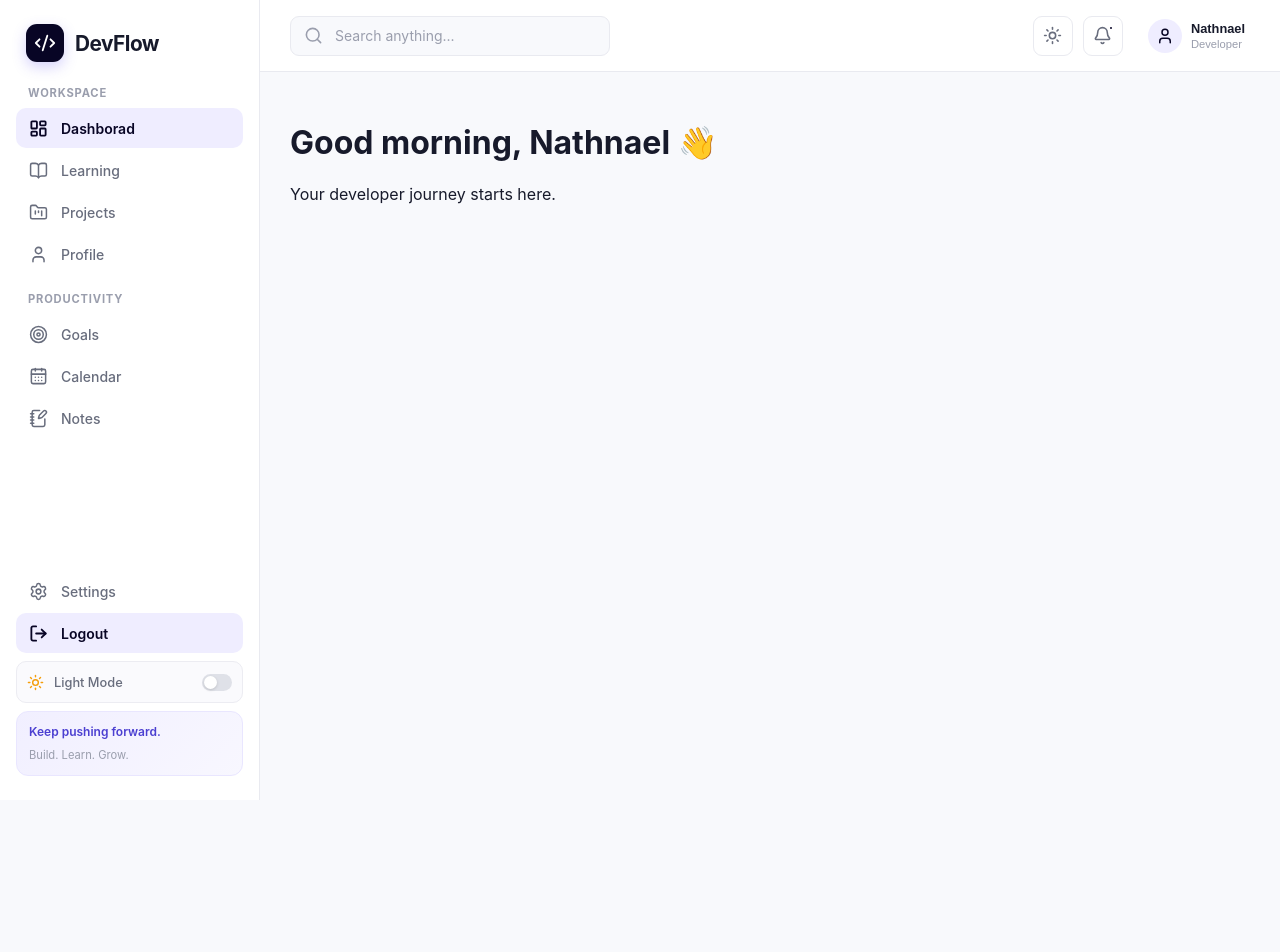
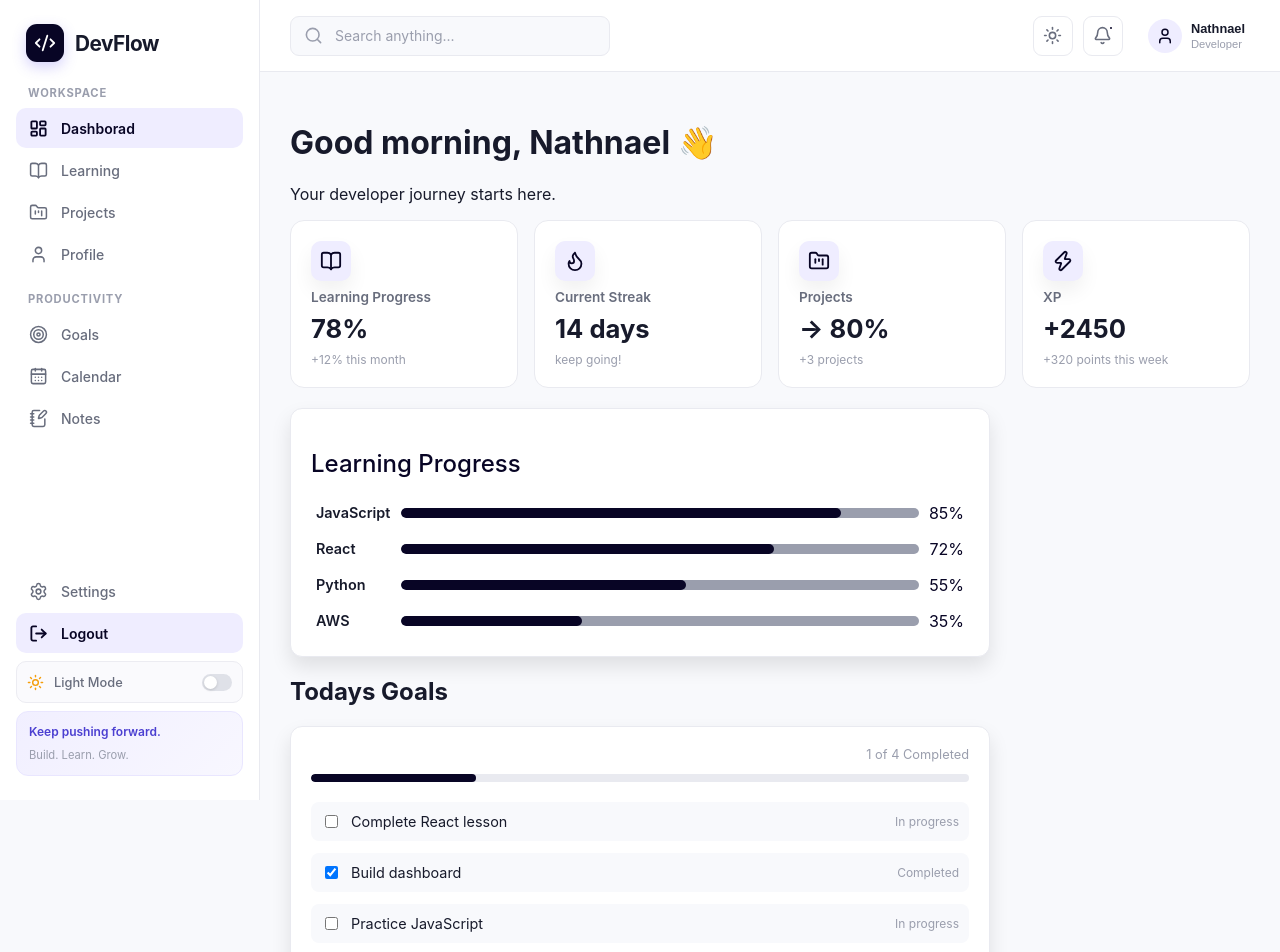
Before and after one commit to nathnaelashenafi/devflow, a React (Vite) app: page / in a window 1280 px wide. Shown: the top 952 px of the page. Before the commit the page ends 800 px from the top, so only its background shows below. Built offline with nearby package versions, Linux system fonts and the light colour scheme.

Commit message:
Done the Learning Progress section and Goal component one and also statCard

```diff
--- /dev/null
+++ b/src/components/Goal.jsx
@@ -0,0 +1,76 @@
+import { useState } from "react";
+
+export function Goal() {
+  const initialGoals = [
+    {
+      id: 1,
+      title: "Complete React lesson",
+      completed: false,
+    },
+    {
+      id: 2,
+      title: "Build dashboard",
+      completed: true,
+    },
+    {
+      id: 3,
+      title: "Practice JavaScript",
+      completed: false,
+    },
+    {
+      id: 4,
+      title: "Work on project",
+      completed: false,
+    },
+  ];
+
+  const [goals, setGoals] = useState(initialGoals);
+
+  const completedGoals = goals.filter((goal) => goal.completed).length;
+  const progress = (completedGoals / goals.length) * 100;
+
+  return (
+    <div className="goals">
+      <div className="goals-header">
+        <span>
+          {completedGoals} of {goals.length} Completed
+        </span>
+      </div>
+
+      <div className="goals-progress-track">
+        <div className="goals-progress" style={{ width: `${progress}%` }}></div>
+      </div>
+
+      <div className="goals-list">
+        {goals.map((goal) => (
+          <div className="goal" key={goal.id}>
+            <input
+              type="checkbox"
+              checked={goal.completed}
+              onChange={() => {
+                setGoals(
+                  goals.map((item) => {
+                    if (item.id === goal.id) {
+                      return {
+                        ...item,
+                        completed: !item.completed,
+                      };
+                    }
+
+                    return item;
+                  }),
+                );
+              }}
+            />
+
+            <span>{goal.title}</span>
+
+            <span className="completed">
+              {goal.completed ? "Completed" : "In progress"}
+            </span>
+          </div>
+        ))}
+      </div>
+    </div>
+  );
+}
--- /dev/null
+++ b/src/components/ProgressBar.jsx
@@ -0,0 +1,15 @@
+import "../index.css";
+export function ProgressBar({ subject, percentage }) {
+  return (
+    <div className="progress">
+      <span className="prog-subject">{subject}</span>
+      <div className="progress-track">
+        <div
+          className="progress-fill"
+          style={{ width: `${percentage}%` }}
+        ></div>
+      </div>
+      <span className="prog-percent">{percentage}%</span>
+    </div>
+  );
+}
--- /dev/null
+++ b/src/components/StatCard.jsx
@@ -0,0 +1,14 @@
+import "../index.css";
+export function StatCard({ title, value, description, icon: Icon }) {
+  return (
+    <div className="stats-card">
+      <div className="stat-icon">
+        {" "}
+        <Icon size={22} />
+      </div>
+      <h3 className="stats-title">{title}</h3>
+      <strong>{value}</strong>
+      <p>{description}</p>
+    </div>
+  );
+}
--- a/src/index.css
+++ b/src/index.css
@@ -340,7 +340,182 @@ main {
   font-size: 0.7rem;
 }
 
+/* StatCard */
+.stats-grid {
+  display: grid;
+  grid-template-columns: repeat(4, 1fr);
+  gap: 16px;
+}
+.stats-card {
+  border: 1px solid var(--border);
+  padding: 20px;
+  border-radius: 14px;
+  display: flex;
+  flex-direction: column;
+  gap: 8px;
+  background: var(--surface);
+  transition: all 0.2s ease;
+}
+.stats-card:hover {
+  transform: translateY(-3px);
+  box-shadow: 0 8px 20px rgba(0, 0, 0, 0.06);
+}
+
+.stats-title {
+  margin: 0;
+  font-size: 0.85rem;
+  font-weight: 600;
+  color: var(--text-secondary);
+}
+.stats-card strong {
+  font-size: 1.6rem;
+  font-weight: 700;
+  color: var(--text-primary);
+}
+.stats-card p {
+  margin: 0;
+  font-size: 0.75rem;
+  color: var(--text-muted);
+}
+.stats-card svg {
+  width: 22px;
+  height: 22px;
+  color: var(--primary);
+}
+.stat-icon {
+  width: 40px;
+  height: 40px;
+  display: flex;
+  align-items: center;
+  justify-content: center;
+  color: var(--primary);
+  background: var(--active);
+  border-radius: 10px;
+  box-shadow: 0 10px 20px rgba(0, 0, 0, 0.06);
+}
+
+/* Progress section */
+.progress-bar {
+  width: 100%;
+  max-width: 700px;
+  padding: 20px;
+  margin-top: 20px;
+  background: var(--surface);
+  border: 1px solid var(--border);
+  border-radius: 12px;
+  box-shadow: 0 10px 20px rgba(0, 0, 0, 0.1);
+}
+.prog-title {
+  color: var(--primary);
+  font-weight: 500;
+}
+.progress-cont {
+  display: flex;
+  flex-direction: column;
+  gap: 16px;
+  width: 100%;
+  padding: 5px;
+}
+
+.progress {
+  width: 100%;
+  display: flex;
+  gap: 10px;
+  align-items: center;
+}
+.prog-subject {
+  width: 75px;
+  color: var(--text-primary);
+  font-size: 0.9rem;
+  font-weight: 600;
+}
+.progress-track {
+  flex: 1;
+  background: var(--text-muted);
+  height: 10px;
+  border-radius: 50px;
+  overflow: hidden;
+}
+.progress-fill {
+  height: 100%;
+  background-color: var(--primary);
+  border-radius: 50px;
+}
+.prog-percent {
+  color: var(--primary);
+  font-weight: 400;
+}
+
+/* Goal component section */
+.goals-section {
+  width: 100%;
+  max-width: 700px;
+  margin-top: 20px;
+}
+.goals-title {
+  color: var(--primary);
+  font-size: 1.2rem;
+  font-weight: 500;
+}
+.goals {
+  width: 100%;
+  padding: 20px;
+  background: var(--surface);
+  border: 1px solid var(--border);
+  border-radius: 12px;
+  box-shadow: 0 10px 20px rgba(0, 0, 0, 0.1);
+}
+.goals-header {
+  display: flex;
+  justify-content: flex-end;
+  color: var(--text-muted);
+  font-size: 0.8rem;
+}
+.goals-progress-track {
+  width: 100%;
+  height: 8px;
+  margin: 12px 0 20px;
+  background: var(--border);
+  border-radius: 50px;
+  overflow: hidden;
+}
+.goals-progress {
+  height: 100%;
+  background: var(--primary);
+  border-radius: 50px;
+  transition: width 0.3s ease;
+}
+.goals-list {
+  display: flex;
+  flex-direction: column;
+  gap: 12px;
+}
+.goal {
+  display: flex;
+  align-items: center;
+  gap: 10px;
+  padding: 10px;
+  border-radius: 8px;
+  background: var(--background);
+}
+.goal input {
+  cursor: pointer;
+}
+.goal span:nth-child(2) {
+  flex: 1;
+  color: var(--text-primary);
+  font-size: 0.9rem;
+}
+.completed {
+  color: var(--text-muted);
+  font-size: 0.75rem;
+}
+
+/* Responsiveness section */
 @media (max-width: 768px) {
+  .main-content {
+    margin-left: 0;
+  }
   .topbar {
     height: 64px;
     padding: 0 16px;
@@ -366,6 +541,11 @@ main {
   .sidebar.open {
     transform: translateX(0);
   }
+
+  /* Stats grid responsiveness */
+  .stats-grid {
+    grid-template-columns: repeat(2, 1fr);
+  }
 }
 
 @media (max-width: 500px) {
@@ -383,4 +563,8 @@ main {
     width: 36px;
     height: 36px;
   }
+  /* stats grid responsiveness */
+  .stats-grid {
+    grid-template-columns: 1fr;
+  }
 }
--- a/src/pages/Dashboard.jsx
+++ b/src/pages/Dashboard.jsx
@@ -1,8 +1,96 @@
-export function Dashboard(){
-    return(
-        <div className="dashboard">
-            <h1>Good morning, Nathnael 👋</h1>
-            <p>Your developer journey starts here.</p>
+import { Goal } from "../components/Goal";
+import { ProgressBar } from "../components/ProgressBar";
+import { StatCard } from "../components/StatCard";
+import { BookOpen, Flame, FolderKanban, Zap } from "lucide-react";
+export function Dashboard() {
+  const stats = [
+    {
+      id: "1",
+      title: "Learning Progress",
+      value: "78%",
+      description: "+12% this month",
+      icon: BookOpen,
+    },
+    {
+      id: "2",
+      title: "Current Streak",
+      value: "14 days",
+      description: "keep going!",
+      icon: Flame,
+    },
+    {
+      id: "3",
+      title: "Projects",
+      value: "-> 80%",
+      description: "+3 projects",
+      icon: FolderKanban,
+    },
+    {
+      id: "4",
+      title: "XP",
+      value: "+2450",
+      description: "+320 points this week",
+      icon: Zap,
+    },
+  ];
+
+  const learningProgress = [
+    {
+      id: "1",
+      subject: "JavaScript",
+      percentage: 85,
+    },
+    {
+      id: "2",
+      subject: "React",
+      percentage: 72,
+    },
+    {
+      id: "3",
+      subject: "Python",
+      percentage: 55,
+    },
+    {
+      id: "4",
+      subject: "AWS",
+      percentage: 35,
+    },
+  ];
+  return (
+    <div className="dashboard">
+      <h1>Good morning, Nathnael 👋</h1>
+      <p>Your developer journey starts here.</p>
+      <div className="stats-grid">
+        {stats.map((stat) => {
+          return (
+            <StatCard
+              key={stat.id}
+              title={stat.title}
+              description={stat.description}
+              value={stat.value}
+              icon={stat.icon}
+            />
+          );
+        })}
+      </div>
+      <div className="progress-bar">
+        <h2 className="prog-title">Learning Progress</h2>
+        <div className="progress-cont">
+          {learningProgress.map((prog) => {
+            return (
+              <ProgressBar
+                key={prog.id}
+                subject={prog.subject}
+                percentage={prog.percentage}
+              />
+            );
+          })}
         </div>
-    )
+      </div>
+      <div className="goals-section">
+        <h2 className="goals-section-title">Todays Goals</h2>
+        <Goal />
+      </div>
+    </div>
+  );
 }
```
